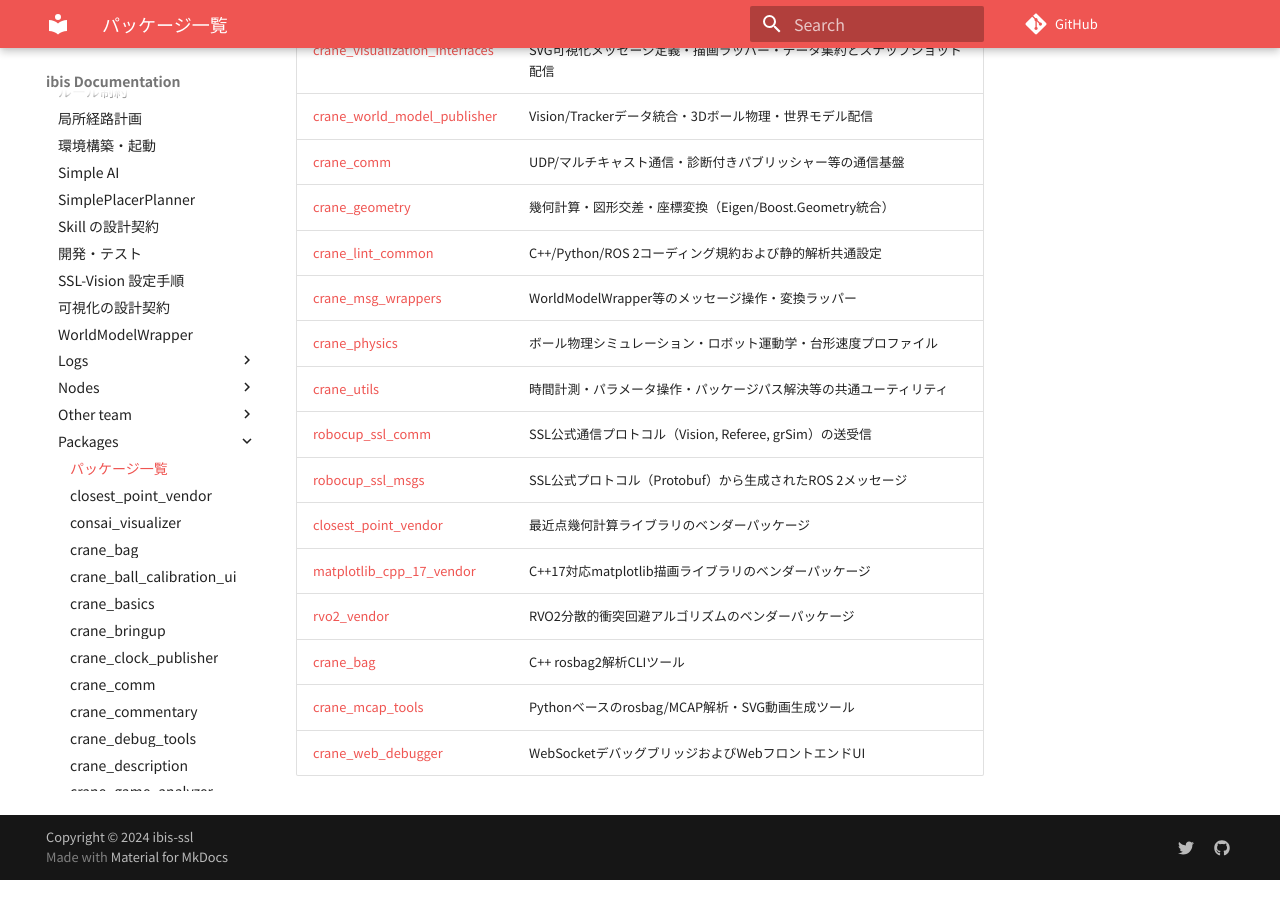
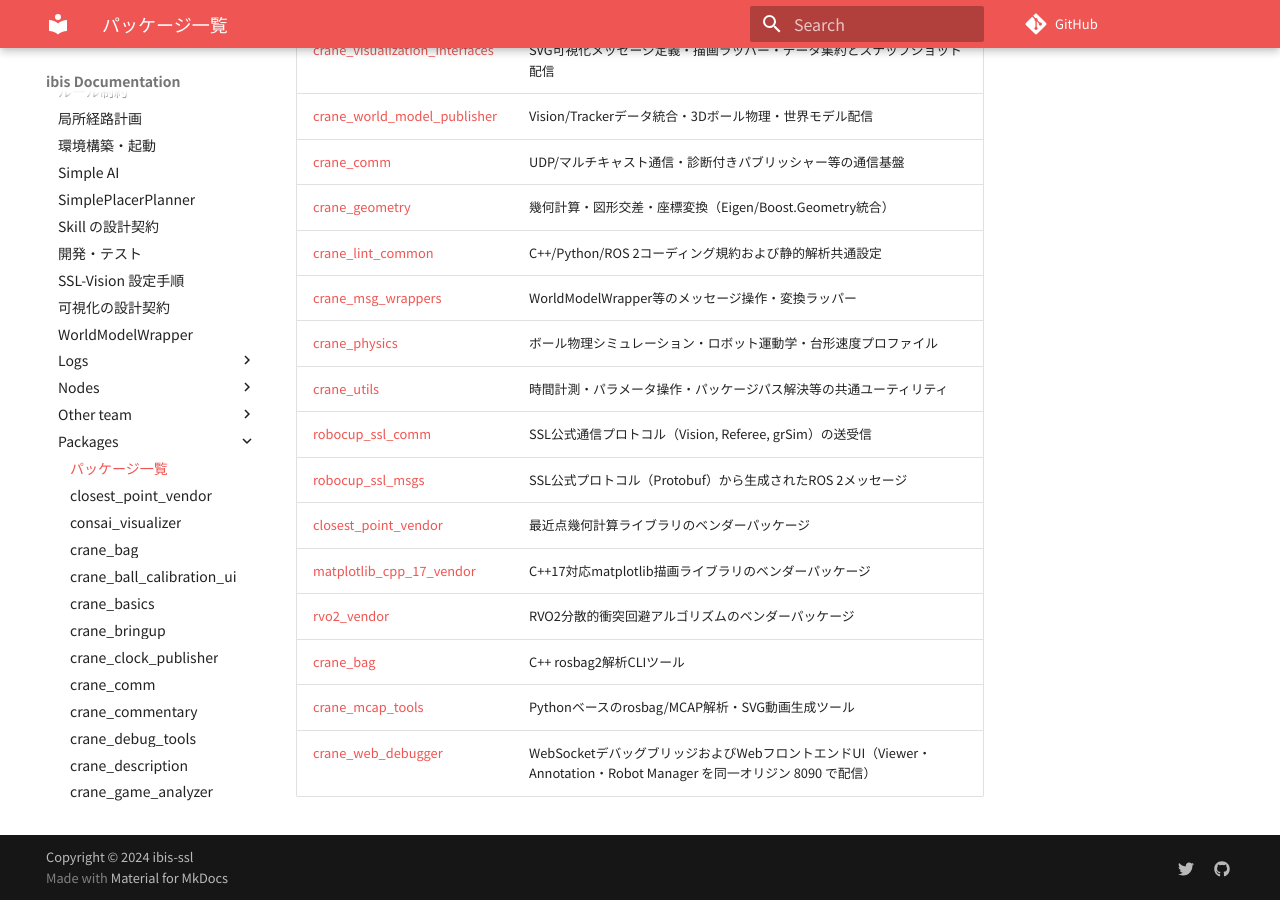
Before and after one commit to ibis-ssl/ibis_documentation, an MkDocs documentation site: the page built from docs/ai/packages/index.md, in a window 1280 px wide and 900 px high, scrolled down 789 px. Built offline with MkDocs 1.6.1 and Material for MkDocs 9.7.7, drawn with Linux system fonts in a browser that asks for light colours; nearby versions of some CDN libraries; some web fonts are replaced; comment, search, counter and statistics services are not loaded.

Commit message:
🔄 synced local 'docs/ai' with remote 'docs'

```diff
--- a/docs/ai/packages/index.md
+++ b/docs/ai/packages/index.md
@@ -30,4 +30,4 @@
 | [rvo2_vendor](https://github.com/ibis-ssl/crane/tree/develop/3rdparty/rvo2_vendor) | RVO2分散的衝突回避アルゴリズムのベンダーパッケージ |
 | [crane_bag](https://github.com/ibis-ssl/crane/tree/develop/crane_bag) | C++ rosbag2解析CLIツール |
 | [crane_mcap_tools](https://github.com/ibis-ssl/crane/tree/develop/crane_mcap_tools) | Pythonベースのrosbag/MCAP解析・SVG動画生成ツール |
-| [crane_web_debugger](https://github.com/ibis-ssl/crane/tree/develop/crane_web_debugger) | WebSocketデバッグブリッジおよびWebフロントエンドUI |
+| [crane_web_debugger](https://github.com/ibis-ssl/crane/tree/develop/crane_web_debugger) | WebSocketデバッグブリッジおよびWebフロントエンドUI（Viewer・Annotation・Robot Manager を同一オリジン 8090 で配信） |
```
